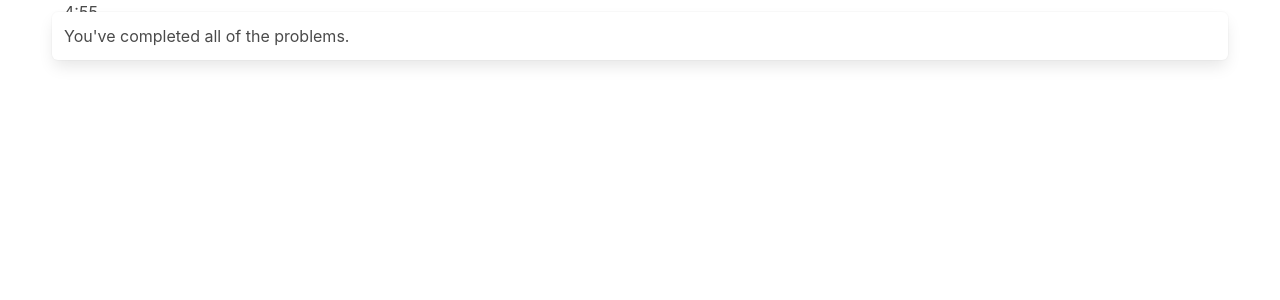
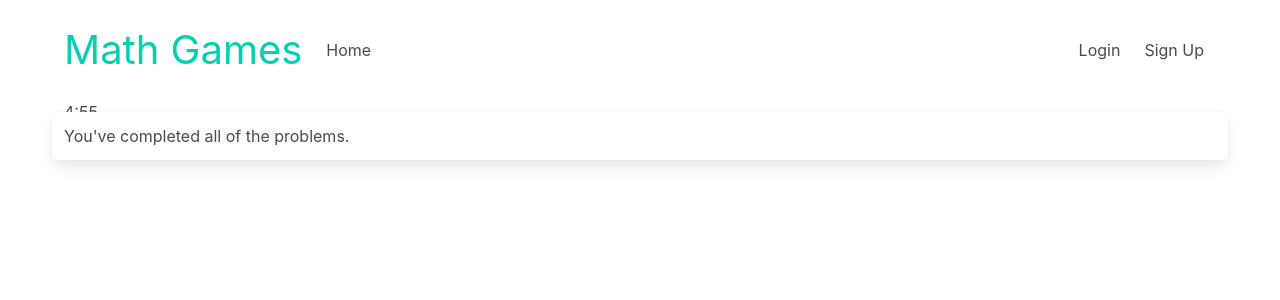
Before and after one commit to quentinikeno/Springboard-SEC-Capstone-2, a React (Create React App) app in the folder frontend/: page / in a window 1280 px wide. Shown: the top 300 px of the page. Built offline with nearby package versions, Linux system fonts and the light colour scheme; no server answers.

Commit message:
Add Navbar to App.

```diff
--- a/frontend/src/App.js
+++ b/frontend/src/App.js
@@ -1,9 +1,11 @@
 import AppRoutes from "./routes/AppRoutes";
+import Navbar from "./navbar/Navbar";
 import "./App.css";
 
 function App() {
 	return (
 		<div className="App container">
+			<Navbar />
 			<AppRoutes />
 		</div>
 	);
```
